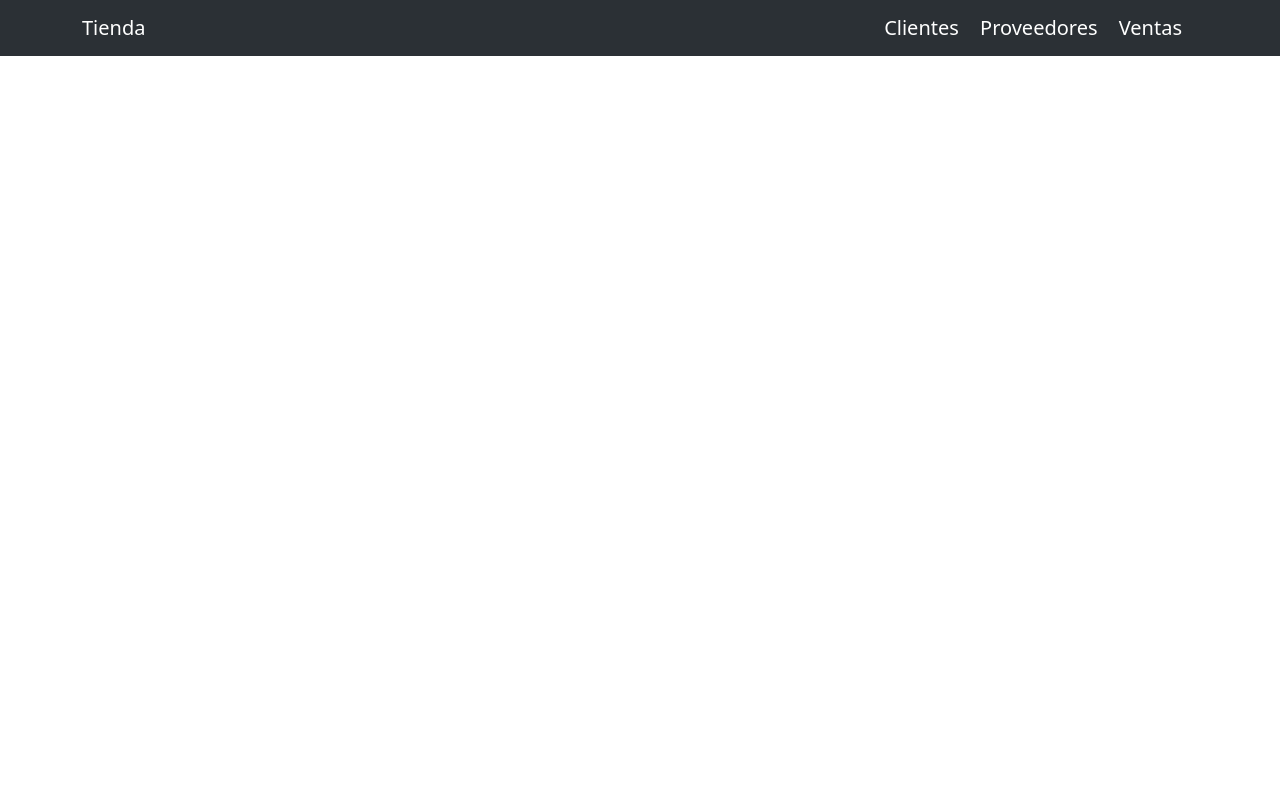
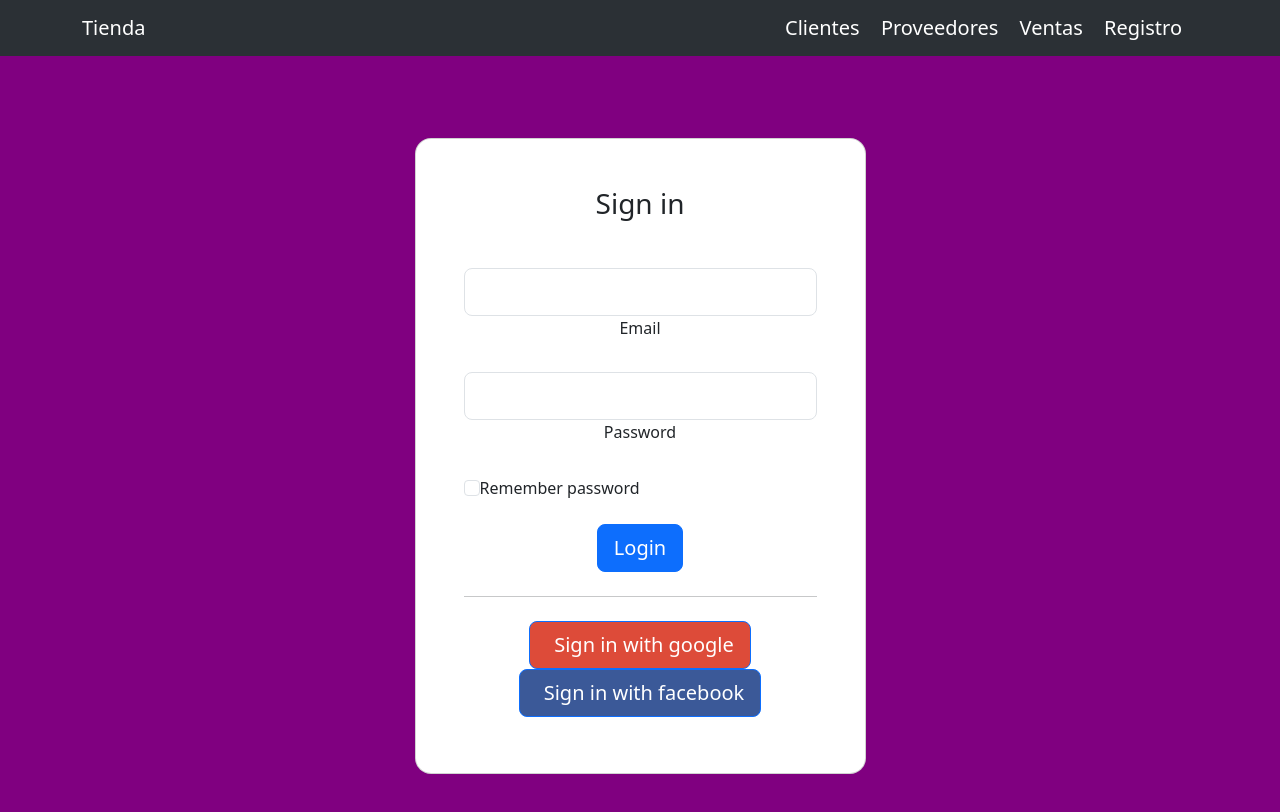
Before and after one commit to Bearginner/pw10112241, a Vue app in the folder frontend/Tienda/: page /clientes/registro in a window 1280 px wide. Shown: the top 812 px of the page. Built offline with nearby package versions, Linux system fonts and the light colour scheme.

Commit message:
Frontend - Pantalla Login

```diff
--- a/frontend/Tienda/package.json
+++ b/frontend/Tienda/package.json
@@ -12,6 +12,7 @@
     "@vee-validate/zod": "^4.12.8",
     "axios": "^1.6.8",
     "bootstrap": "^5.3.3",
+    "firebase": "^10.12.1",
     "install": "^0.13.0",
     "vee-validate": "^4.12.8",
     "vue": "^3.4.21",
--- a/frontend/Tienda/src/main.js
+++ b/frontend/Tienda/src/main.js
@@ -4,6 +4,27 @@
 import App from './App.vue'
 import router from './router'
 
+//Comienza Firebase
+// Import the functions you need from the SDKs you need
+import { initializeApp } from "firebase/app";
+// TODO: Add SDKs for Firebase products that you want to use
+// https://firebase.google.com/docs/web/setup#available-libraries
+
+// Your web app's Firebase configuration
+const firebaseConfig = {
+  apiKey: "AIzaSyBHhrkfUhEisU5WYHu2FmQa9wIFJvSxfuY",
+  authDomain: "programacion-web-66d37.firebaseapp.com",
+  projectId: "programacion-web-66d37",
+  storageBucket: "programacion-web-66d37.appspot.com",
+  messagingSenderId: "860715349222",
+  appId: "1:860715349222:web:f986a6dad712a82ea23727"
+};
+
+// Initialize Firebase
+initializeApp(firebaseConfig);
+
+//Termina Firebase
+
 const app = createApp(App)
 
 app.use(router)
--- a/frontend/Tienda/src/router/index.js
+++ b/frontend/Tienda/src/router/index.js
@@ -5,6 +5,7 @@
 import ProveedoresView from '../views/ProveedoresView.vue'
 import ClientesCreateView from '../views/ClientesCreateView.vue'
 import ClientesEditarView from '../views/ClientesEditarView.vue'
+import RegistroView from '../views/RegistroView.vue'
 
 const router = createRouter({
   history: createWebHistory(import.meta.env.BASE_URL),
@@ -40,6 +41,11 @@
       component: ClientesEditarView
     },
     {
+      path: '/clientes/registro',
+      name: 'registro',
+      component: RegistroView
+    },
+    {
       path: '/about',
       name: 'about',
       // route level code-splitting
--- a/frontend/Tienda/src/views/MenuView.vue
+++ b/frontend/Tienda/src/views/MenuView.vue
@@ -15,6 +15,7 @@
          <RouterLink class ="navbar-brand" to="/clientes"> Clientes</RouterLink>
          <RouterLink class ="navbar-brand" to="/proveedores"> Proveedores</RouterLink>
          <RouterLink class ="navbar-brand" to="/ventas"> Ventas</RouterLink>
+         <RouterLink class ="navbar-brand" to="/clientes/registro"> Registro</RouterLink>
         </li>
       </ul>
     </div>
--- /dev/null
+++ b/frontend/Tienda/src/views/RegistroView.vue
@@ -0,0 +1,45 @@
+<template>
+    <section class="vh-100" style="background-color: purple;">
+        <div class="container py-5 h-100">
+            <div class="row d-flex justify-content-center align-items-center h-100">
+                <div class="col-12 col-md-8 col-lg-6 col-xl-5">
+                    <div class="card shadow-2-strong" style="border-radius: 1rem;">
+                        <div class="card-body p-5 text-center">
+
+                            <h3 class="mb-5">Sign in</h3>
+
+                            <div data-mdb-input-init class="form-outline mb-4">
+                                <input type="email" id="typeEmailX-2" class="form-control form-control-lg" />
+                                <label class="form-label" for="typeEmailX-2">Email</label>
+                            </div>
+
+                            <div data-mdb-input-init class="form-outline mb-4">
+                                <input type="password" id="typePasswordX-2" class="form-control form-control-lg" />
+                                <label class="form-label" for="typePasswordX-2">Password</label>
+                            </div>
+
+                            <!-- Checkbox -->
+                            <div class="form-check d-flex justify-content-start mb-4">
+                                <input class="form-check-input" type="checkbox" value="" id="form1Example3" />
+                                <label class="form-check-label" for="form1Example3"> Remember password </label>
+                            </div>
+
+                            <button data-mdb-button-init data-mdb-ripple-init class="btn btn-primary btn-lg btn-block"
+                                type="submit">Login</button>
+
+                            <hr class="my-4">
+
+                            <button data-mdb-button-init data-mdb-ripple-init class="btn btn-lg btn-block btn-primary"
+                                style="background-color: #dd4b39;" type="submit"><i class="fab fa-google me-2"></i> Sign
+                                in with google</button>
+                            <button data-mdb-button-init data-mdb-ripple-init
+                                class="btn btn-lg btn-block btn-primary mb-2" style="background-color: #3b5998;"
+                                type="submit"><i class="fab fa-facebook-f me-2"></i>Sign in with facebook</button>
+
+                        </div>
+                    </div>
+                </div>
+            </div>
+        </div>
+    </section>
+</template>
```
Also changed, not shown: 1 other file (tests, documents, lock files or other folders).
